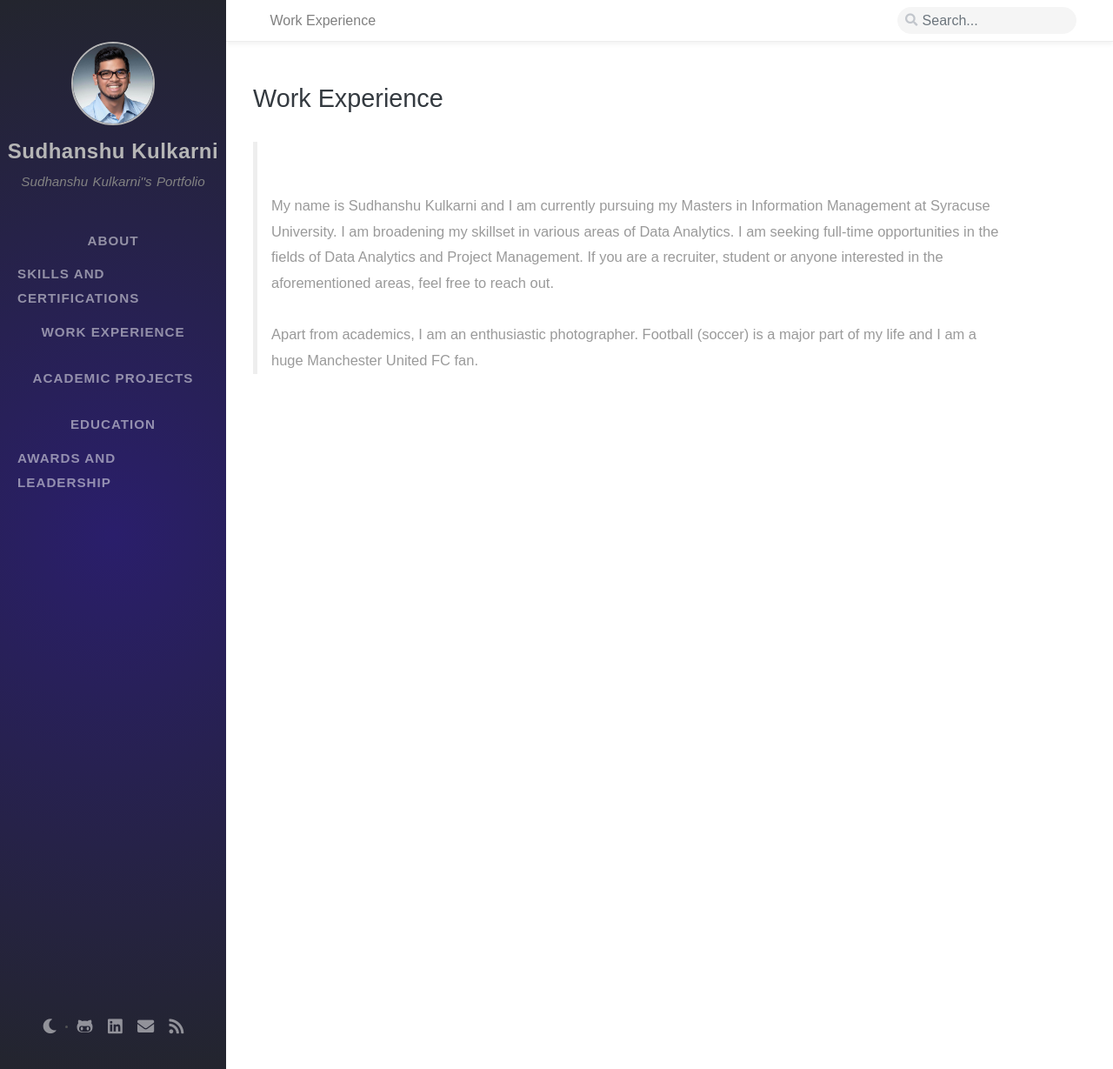
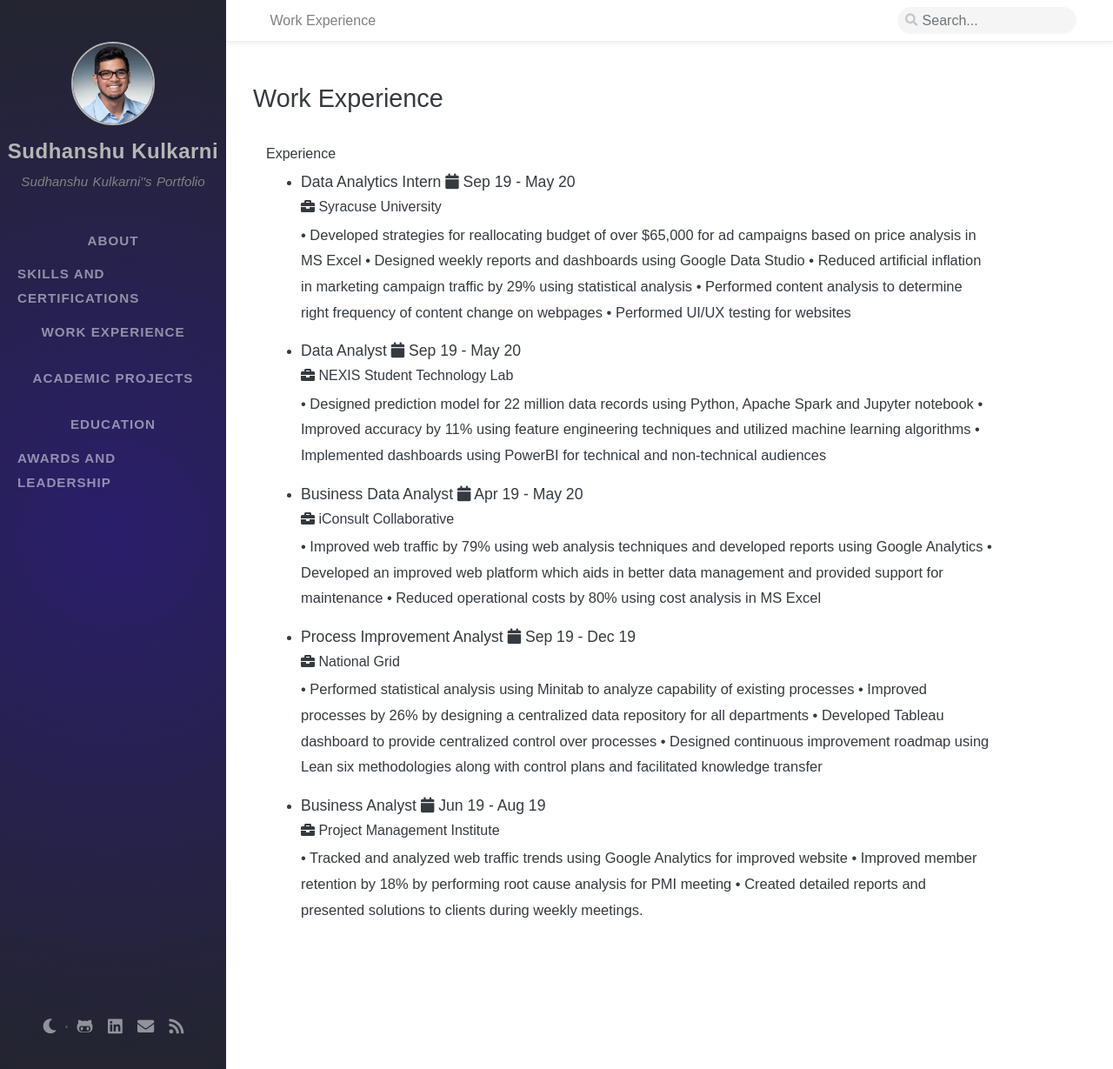
Before and after one commit to skulkarni218/skulkarni218.github.io, a Jekyll site: the page built from tabs/workexperience.md, in a window 1280 px wide and 1229 px high. Shown: the whole window at 87% size. Built offline with Jekyll 4.4.1, drawn with Linux system fonts in a browser that asks for light colours; nearby versions of some CDN libraries; some web fonts are replaced; comment, search, counter and statistics services are not loaded.

Commit message:
Update workexperience.md

```diff
--- a/tabs/workexperience.md
+++ b/tabs/workexperience.md
@@ -8,5 +8,51 @@ title: Work Experience
 # MIT License
 ---
 
-> <br> <br> My name is Sudhanshu Kulkarni and I am currently pursuing my Masters in Information Management at Syracuse University. I am broadening my skillset in various areas of Data Analytics. I am seeking full-time opportunities in the fields of Data Analytics and Project Management. If you are a recruiter, student or anyone interested in the aforementioned areas, feel free to reach out.
-<br> <br>Apart from academics, I am an enthusiastic photographer. Football (soccer) is a major part of my life and I am a huge Manchester United FC fan.
+<div class="col-md-12 resume-left">
+
+	<div class="title_content" style="margin-bottom:5px">
+		<div class="text_content">Experience</div>
+		<div class="clear"></div>
+	</div>
+
+	<ul class="attributes">
+		<li class="first">
+			<h5>Data Analytics Intern <span class="duration"><i class="fa fa-calendar color"></i> Sep 19 - May 20 </span></h5>
+			<h6><span class="fa fa-briefcase"></span> Syracuse University</h6>
+			<p>• Developed strategies for reallocating budget of over $65,000 for ad campaigns based on price analysis in MS Excel • Designed weekly reports and dashboards using Google Data Studio • Reduced artificial inflation in marketing campaign traffic by 29% using statistical analysis • Performed content analysis to determine right frequency of content change on webpages • Performed UI/UX testing for websites</p>
+		</li>
+
+		<li>
+			<h5>Data Analyst <span class="duration"><i class="fa fa-calendar color"></i> Sep 19 - May 20 </span></h5>
+			<h6><span class="fa fa-briefcase"></span> NEXIS Student Technology Lab</h6>
+			<p>• Designed prediction model for 22 million data records using Python, Apache Spark and Jupyter notebook
+			• Improved accuracy by 11% using feature engineering techniques and utilized machine learning algorithms
+			• Implemented dashboards using PowerBI for technical and non-technical audiences</p>
+		</li>
+
+		<li>
+			<h5>Business Data Analyst <span class="duration"><i class="fa fa-calendar color"></i> Apr 19 - May 20 </span></h5>
+			<h6><span class="fa fa-briefcase"></span> iConsult Collaborative</h6>
+			<p>• Improved web traffic by 79% using web analysis techniques and developed reports using Google Analytics
+			• Developed an improved web platform which aids in better data management and provided support for maintenance
+			• Reduced operational costs by 80% using cost analysis in MS Excel</p>
+		</li>
+
+		<li>
+			<h5>Process Improvement Analyst <span class="duration"><i class="fa fa-calendar color"></i> Sep 19 - Dec 19 </span></h5>
+			<h6><span class="fa fa-briefcase"></span> National Grid</h6>
+			<p>• Performed statistical analysis using Minitab to analyze capability of existing processes
+			• Improved processes by 26% by designing a centralized data repository for all departments
+			• Developed Tableau dashboard to provide centralized control over processes
+			• Designed continuous improvement roadmap using Lean six methodologies along with control plans and facilitated knowledge transfer</p>
+		</li>
+
+		<li>
+			<h5>Business Analyst <span class="duration"><i class="fa fa-calendar color"></i> Jun 19 - Aug 19 </span></h5>
+			<h6><span class="fa fa-briefcase"></span> Project Management Institute</h6>
+			<p>• Tracked and analyzed web traffic trends using Google Analytics for improved website
+			• Improved member retention by 18% by performing root cause analysis for PMI meeting
+			• Created detailed reports and presented solutions to clients during weekly meetings.</p>
+		</li>
+	</ul>
+</div>
```
